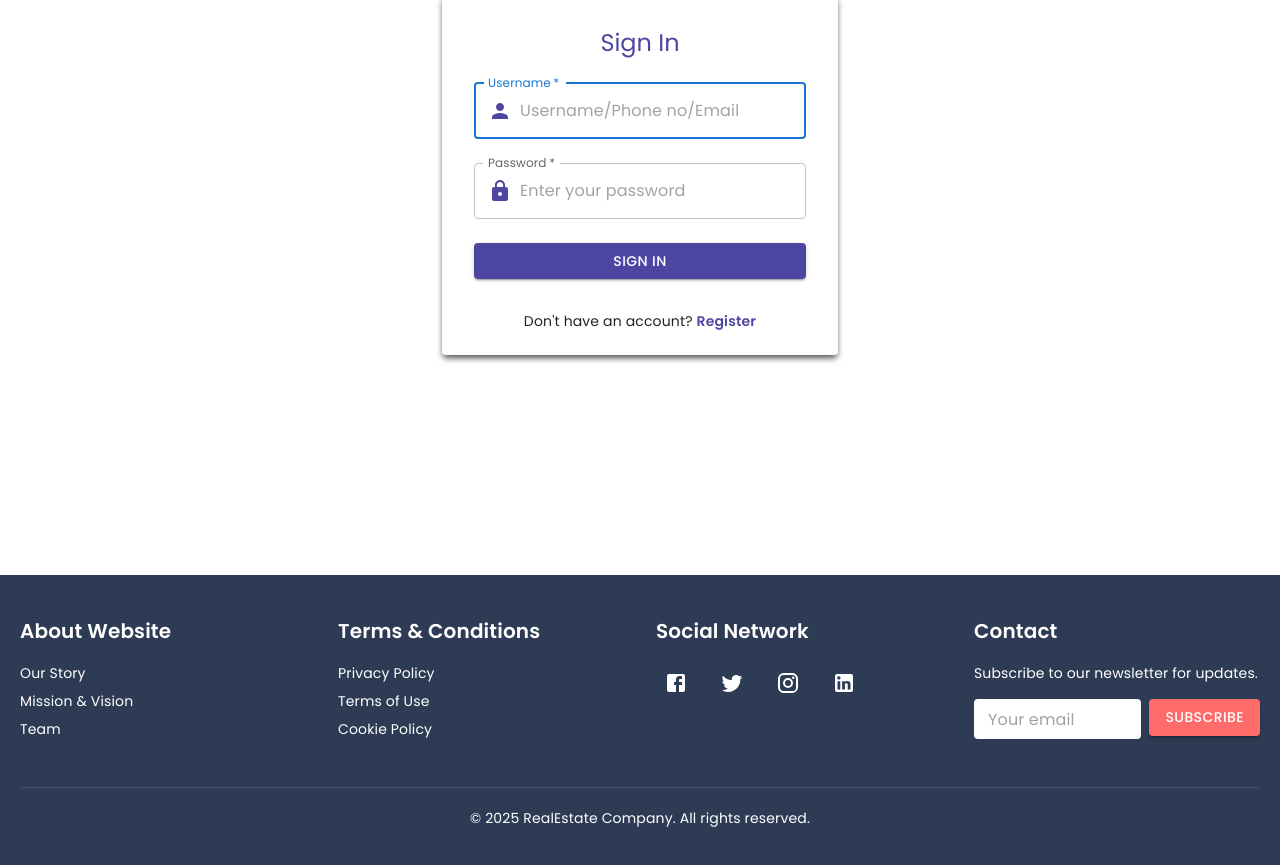
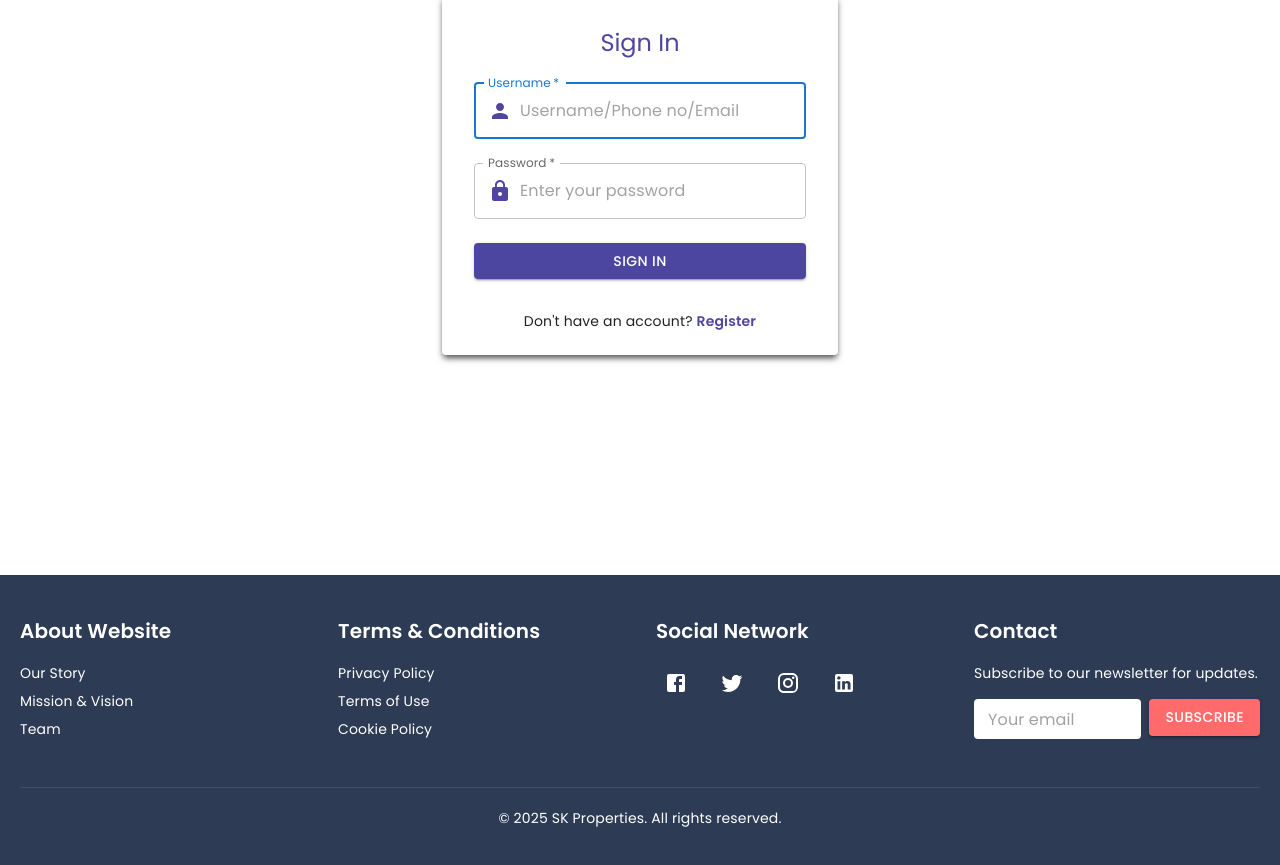
Before and after one commit to ornateinteriord/properties_ui, a React (Vite) app: page /signin in a window 1280 px wide. Shown: the part 225-1090 px from the top of the page. Built offline with nearby package versions, Linux system fonts and the light colour scheme; no server answers.

Commit message:
footer changed

```diff
--- a/src/components/home/Footer.tsx
+++ b/src/components/home/Footer.tsx
@@ -192,7 +192,7 @@ import {
           }}
         >
           <Typography variant="body2">
-            © {new Date().getFullYear()} RealEstate Company. All rights reserved.
+            © {new Date().getFullYear()} SK Properties. All rights reserved.
           </Typography>
         </Box>
       </Box>
--- a/src/components/home/Navbar.tsx
+++ b/src/components/home/Navbar.tsx
@@ -94,7 +94,7 @@ const Navbar = () => {
       </List>
       <Box sx={{ p: 2, mt: "auto", borderTop: 1, borderColor: "divider" }}>
         <Typography variant="body2" color="text.secondary">
-          © 2024 RealEstate
+          © 2024 SK Properties
         </Typography>
       </Box>
     </Box>
```
